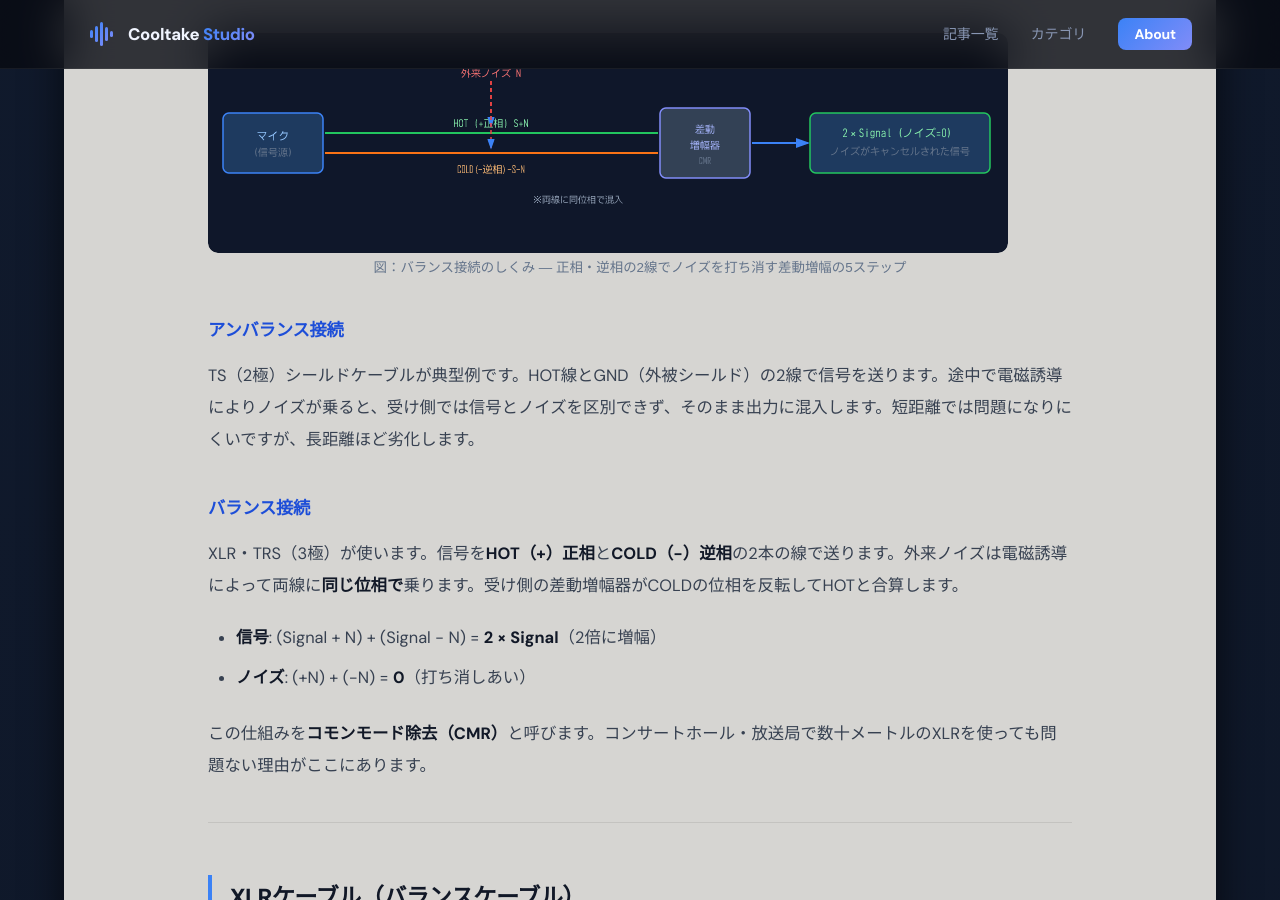
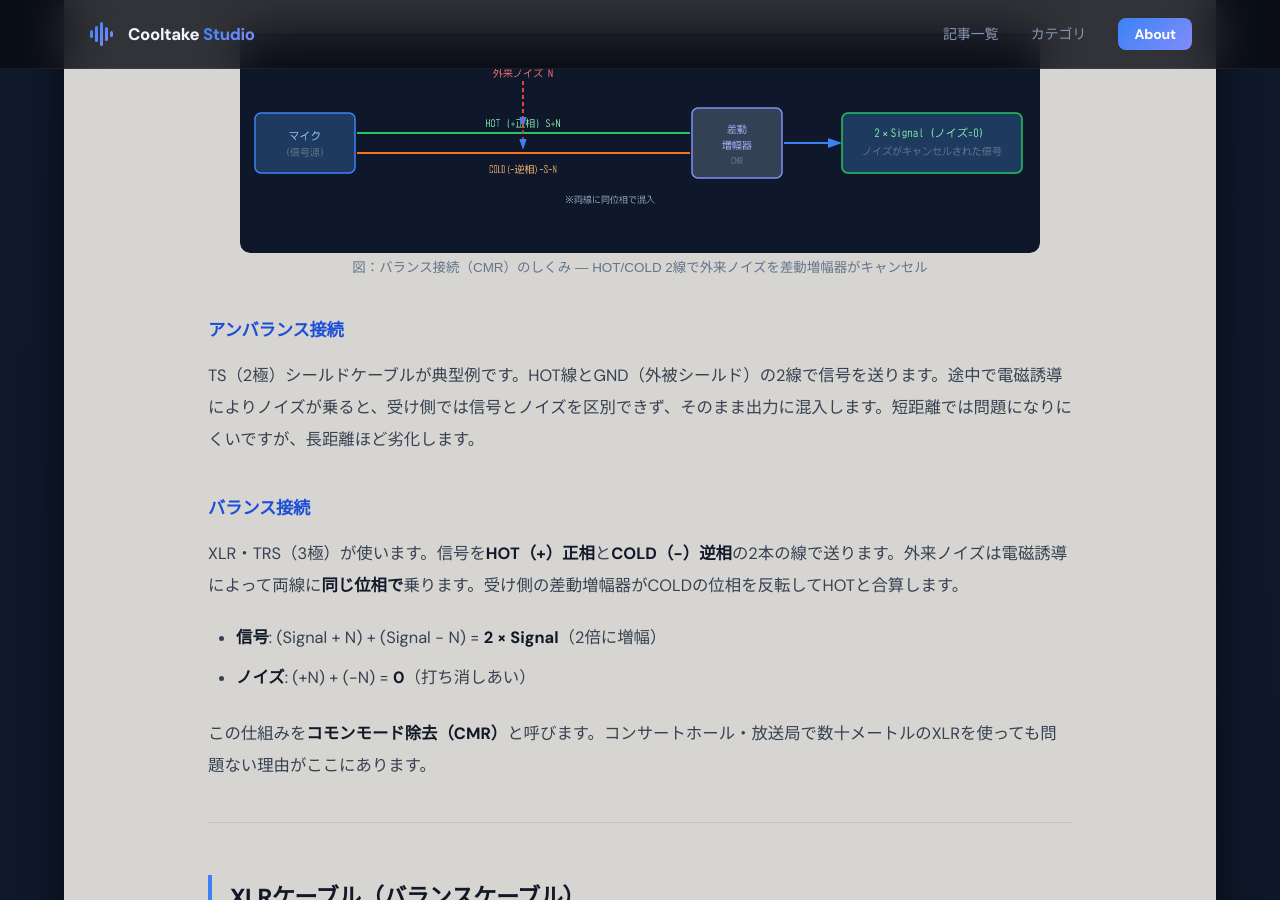
Before and after one commit to cooltake/cooltake.github.io, a Jekyll site: the page built from _posts/2026-05-17-cable-guide.md, in a window 1280 px wide and 900 px high, scrolled down 1090 px. Built offline with Jekyll 4.4.1, drawn with Linux system fonts in a browser that asks for light colours; some web fonts are replaced.

Commit message:
fix(C26): replace inline SVG with PNG refs for CMR and multicable diagrams

```diff
--- a/_posts/2026-05-17-cable-guide.md
+++ b/_posts/2026-05-17-cable-guide.md
@@ -20,7 +20,7 @@
 
 音声ケーブルには「バランス（平衡）」と「アンバランス（不平衡）」の2つの接続方式があります。XLRがなぜプロ現場で標準なのかは、この仕組みを知ると明快です。
 
-<figure style="text-align:center;margin:2rem auto;max-width:900px;"><img src="/assets/images/cable-bal-diagram.png" alt="バランス（差動）ケーブルのしくみ — 正相信号と逆相信号を1本のケーブルで送り、到達点でノイズを打ち消す5ステップ図解" style="max-width:100%;height:auto;border-radius:10px;display:block;"><figcaption style="font-size:.82em;color:#64748b;margin-top:.4em;font-family:sans-serif;">図：バランス接続のしくみ — 正相・逆相の2線でノイズを打ち消す差動増幅の5ステップ</figcaption></figure>
+<figure style="text-align:center;margin:2rem auto;max-width:800px;"><img src="/assets/images/cable-bal-diagram.png" alt="バランス接続CMRのしくみ図 — HOT/COLD 2線で外来ノイズを差動増幅器がキャンセル" style="max-width:100%;height:auto;border-radius:10px;display:block;"><figcaption style="font-size:.82em;color:#64748b;margin-top:.4em;font-family:sans-serif;">図：バランス接続（CMR）のしくみ — HOT/COLD 2線で外来ノイズを差動増幅器がキャンセル</figcaption></figure>
 
 ### アンバランス接続
 
```
